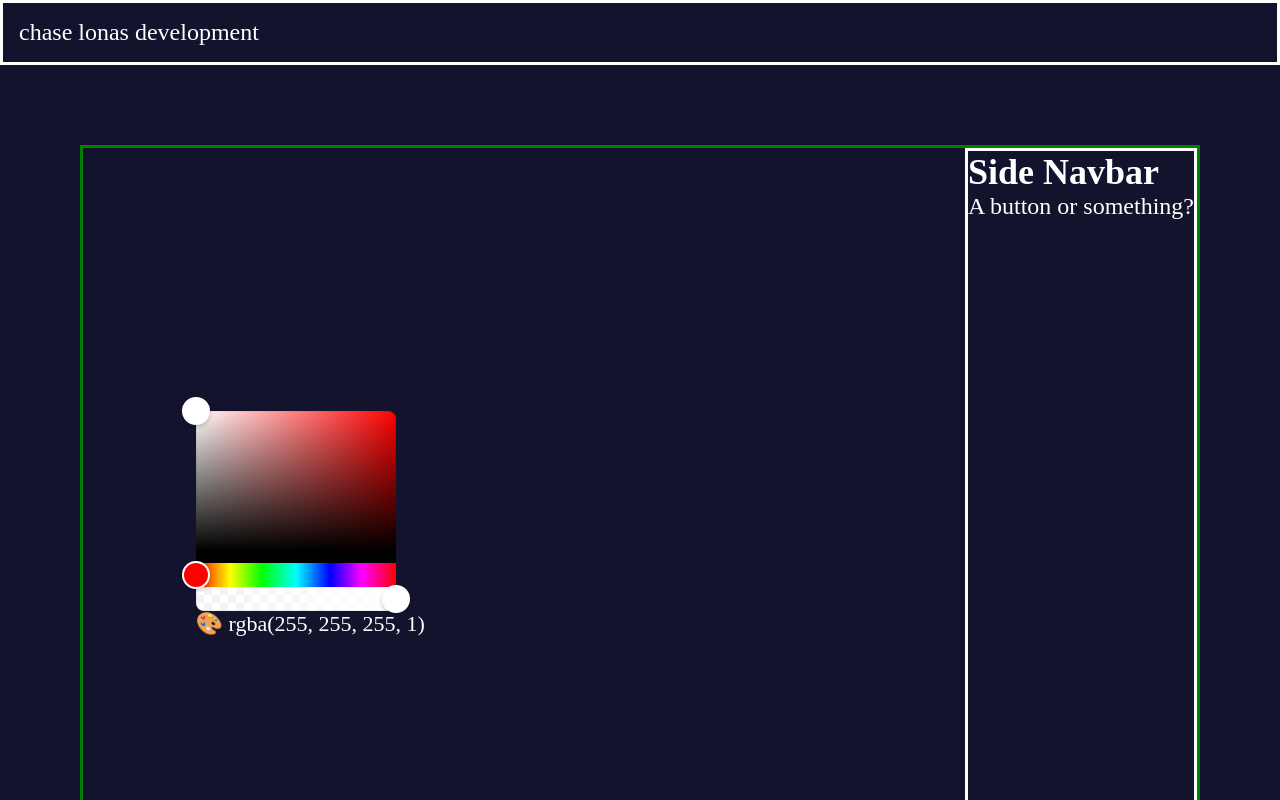
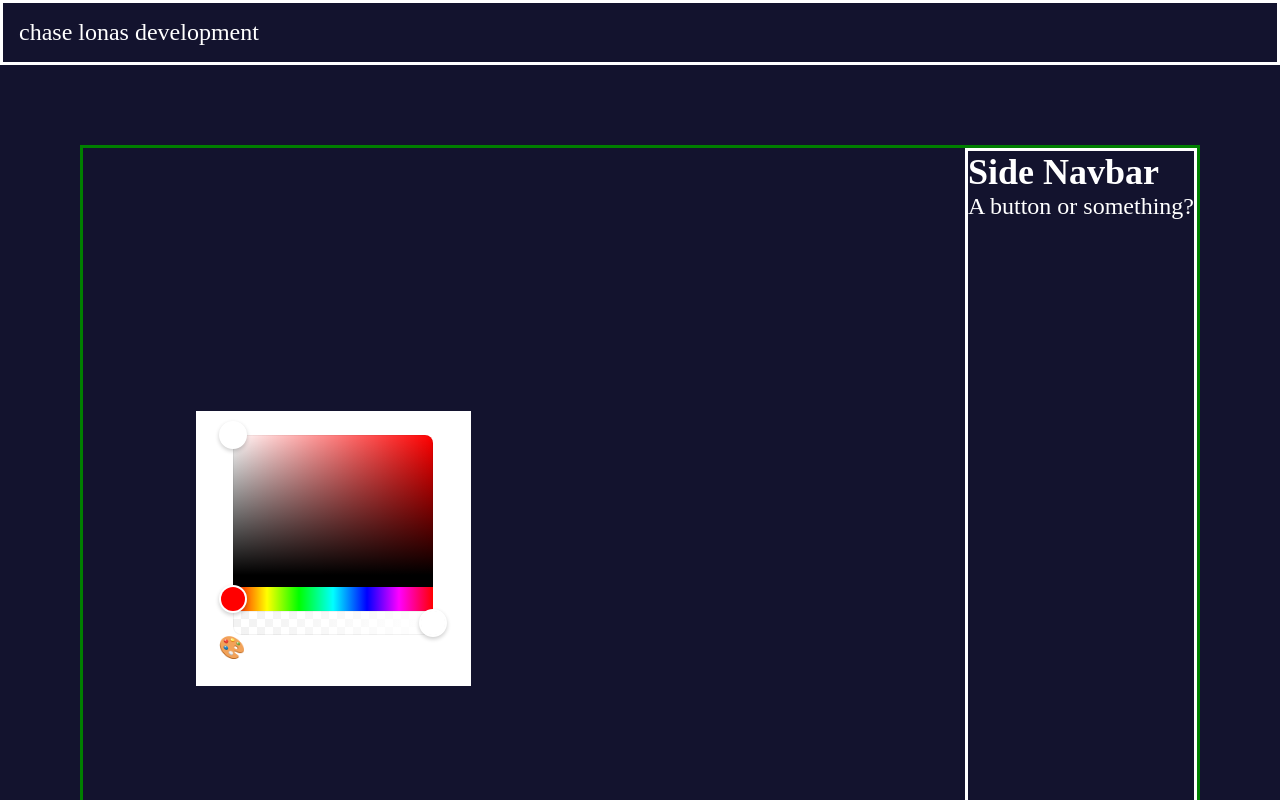
Before and after one commit to c-lonas/synesthesia, a Next.js app: page / in a window 1280 px wide. Shown: the top 800 px of the page. Built offline with nearby package versions, Linux system fonts and the light colour scheme.

Commit message:
fixed dynamic palette background

```diff
--- a/components/Colorful.js
+++ b/components/Colorful.js
@@ -8,16 +8,11 @@ const Palette0 = () => {
   const [color, setColor] = useState({ r:255, g:255, b:255, a:1});
   const colorString = `rgba(${color.r}, ${color.g}, ${color.b}, ${color.a})`;
 
-
-  const myBox = useRef(null);
-
-  // useContainerBackground(colorString, myBox);
-
   // SynthPad(color, colorString);
 
   return (
     <>
-      <div className="palette-container" ref={myBox}>
+      <div className="palette-container" style={{'backgroundColor': colorString}}>
         <RgbaColorPicker color={color} onChange={setColor}/>
         <p>🎨 {colorString} </p>
       </div>
--- a/hooks/useContainerBackground.js
+++ b/hooks/useContainerBackground.js
@@ -3,16 +3,16 @@ import { useEffect, useRef } from "react";
 
 export const useContainerBackground = (color, myBox) => {
 
-    if (typeof myBox === null) {
+    if (myBox === null) {
         console.log(":(");
 
     } else {
         useEffect(() => {
-        myBox.style.backgroundColor = color;
+            myBox.style.backgroundColor = color;
 
-    }, [color]);
+        }, [color]);
 
-    };
+     };
 
     console.log(myBox);
 
--- a/styles/styles.scss
+++ b/styles/styles.scss
@@ -51,6 +51,10 @@ a {
     height: 275px;
     margin: 1rem;
     font-size: 22px;
+    display: flex;
+    flex-direction: column;
+    justify-content: center;
+    align-items: center;
 }
 
 .sidebar-nav {
```
